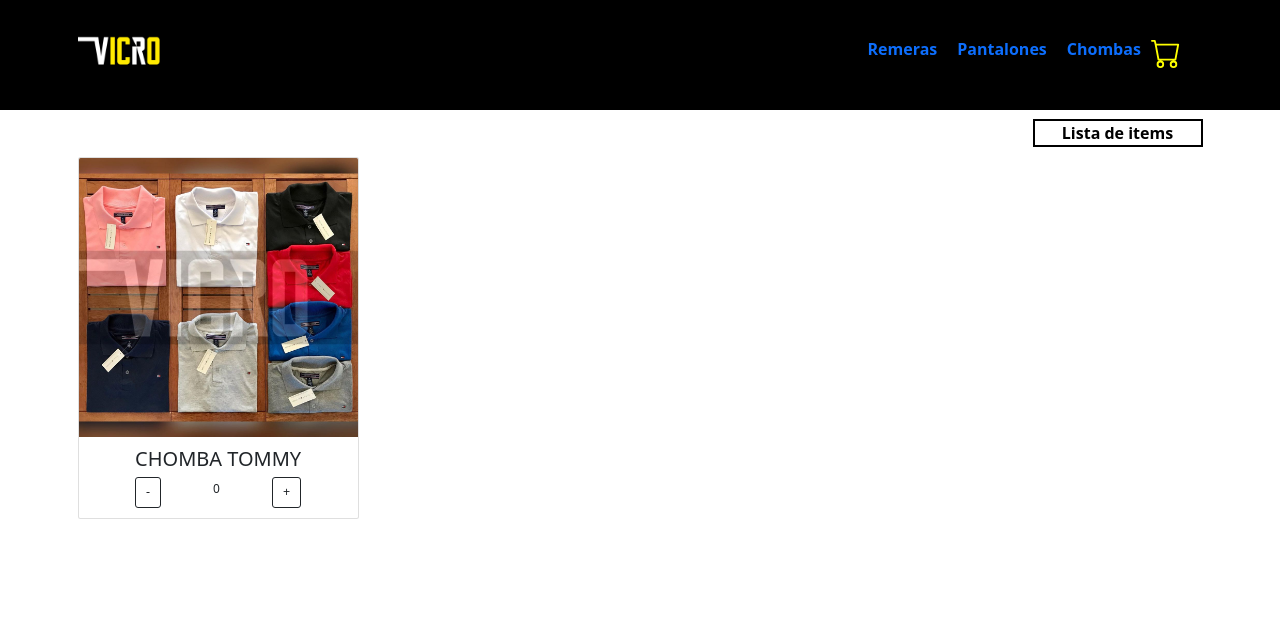
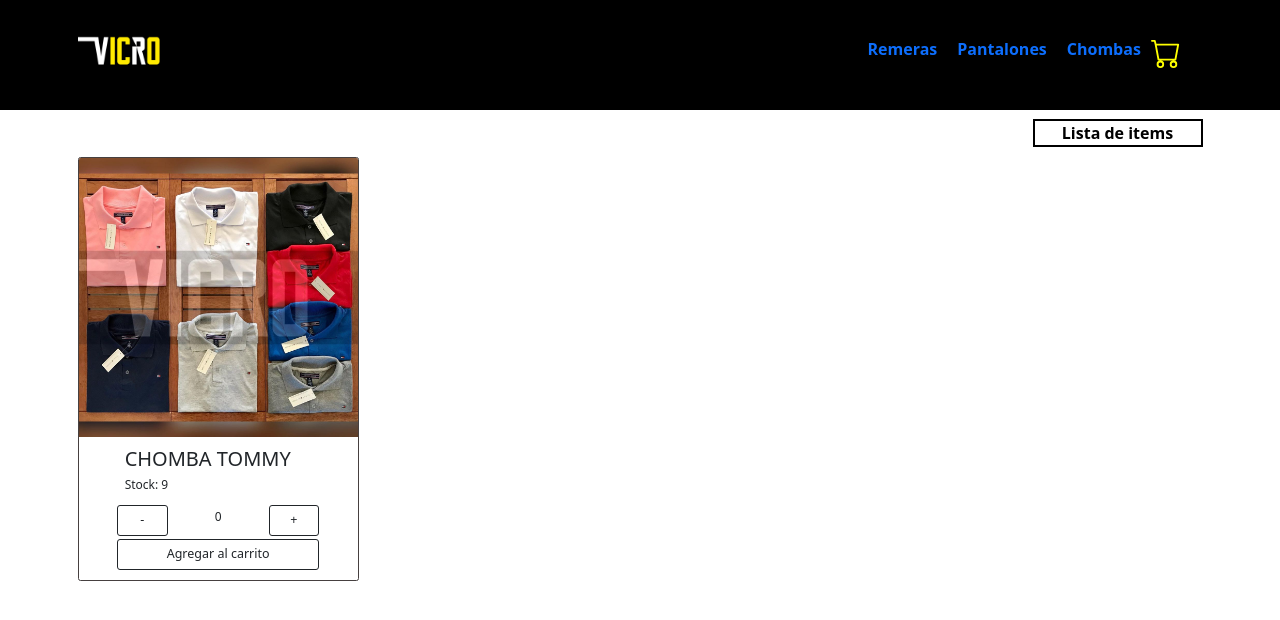
Before and after one commit to kenji1993/vicroImp, a React (Create React App) app: page / in a window 1280 px wide. Shown: the top 620 px of the page. Built offline with nearby package versions, Linux system fonts and the light colour scheme.

Commit message:
Productos <= stock

```diff
--- a/src/components/ItemCount.js
+++ b/src/components/ItemCount.js
@@ -6,8 +6,11 @@
 
     const [productos, setProductos] = useState(0)
 
+    const stock = 9
     const sumarProductos = () => {
+      if(productos <= stock -1){
         setProductos(productos +1)
+      }
     }
     const restarProductos = () => {
         setProductos(productos -1)
@@ -16,16 +19,21 @@
        return setProductos(0)
     }
 
+
     return(
         <div className="card col-3 card-product">
             <img src={chomba} className="card-img-top" alt="imagen chomba" />
             <div className="card-body">
                 <h2 className="card-title">CHOMBA TOMMY</h2>
-                <div className="productCounter">
-                    <button type="button" onClick={ restarProductos } className="btn btn-outline-dark btn-lg">-</button>
-                    <p>{ productos }</p>
-                    <button type="button" onClick={ sumarProductos } className="btn btn-outline-dark btn-lg">+</button>
+                <p className="stock">Stock: {stock}</p>
+                <div className="productCounter row">
+                    <button type="button" onClick={ restarProductos } className="btn btn-outline-dark btn-lg col-3">-</button>
+                    <p className="col-4 displayCounter">{ productos }</p>
+                    <button type="button" onClick={ sumarProductos } className="btn btn-outline-dark btn-lg col-3">+</button>
+
+                    <button type="button" className="btn btn-outline-dark btn-lg mt-1">Agregar al carrito</button>
                 </div>
+
             </div>
 
         </div>
--- a/src/styles.css
+++ b/src/styles.css
@@ -53,6 +53,11 @@
 .card-product {
     display: flex;
     align-items: center;
+    border: 0.1rem solid rgb(70, 64, 64);
+}
+.stock {
+    font-size: 1.2rem;
+    font-weight: 500;
 }
 .productCounter {
     display: flex;
@@ -62,5 +67,6 @@
 .productCounter p {
     font-size: 1.2rem;
     align-self: center;
+    text-align: center;
     margin-top: 0.4rem;
 }
```
Also changed, not shown: 1 other file (tests, documents, lock files or other folders).
